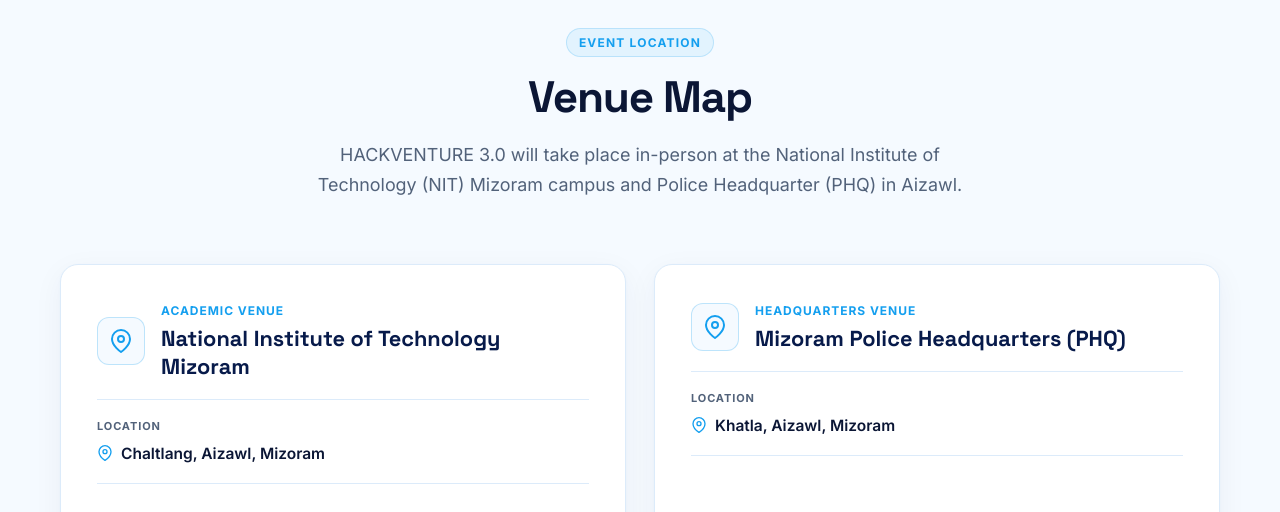
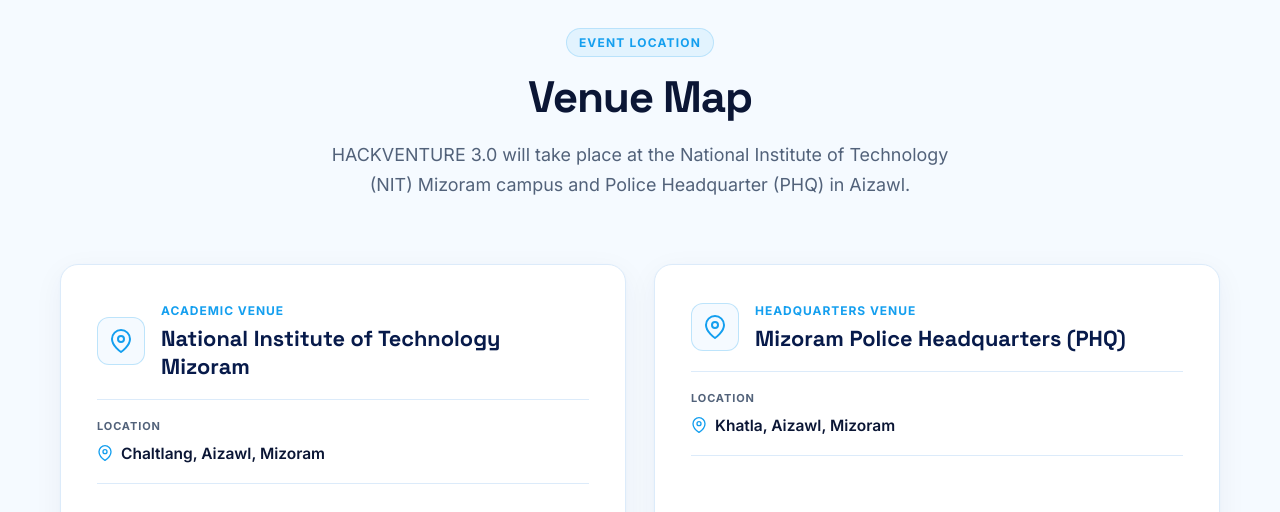
Before and after one commit to Vishnubandavath/hackventure_2026, a plain HTML site: page index.html in a window 1280 px wide. Shown: the part 7940-8452 px from the top of the page. Drawn offline with Linux system fonts and the light colour scheme.

Commit message:
chnage event section

```diff
--- a/index.html
+++ b/index.html
@@ -1654,7 +1654,7 @@
           <span class="section-label">EVENT LOCATION</span>
           <h2 class="section-title">Venue Map</h2>
           <p class="section-desc">
-            HACKVENTURE 3.0 will take place in-person at the National Institute of Technology (NIT) Mizoram campus and
+            HACKVENTURE 3.0 will take place at the National Institute of Technology (NIT) Mizoram campus and
             Police Headquarter (PHQ) in Aizawl.
           </p>
         </div>
```
